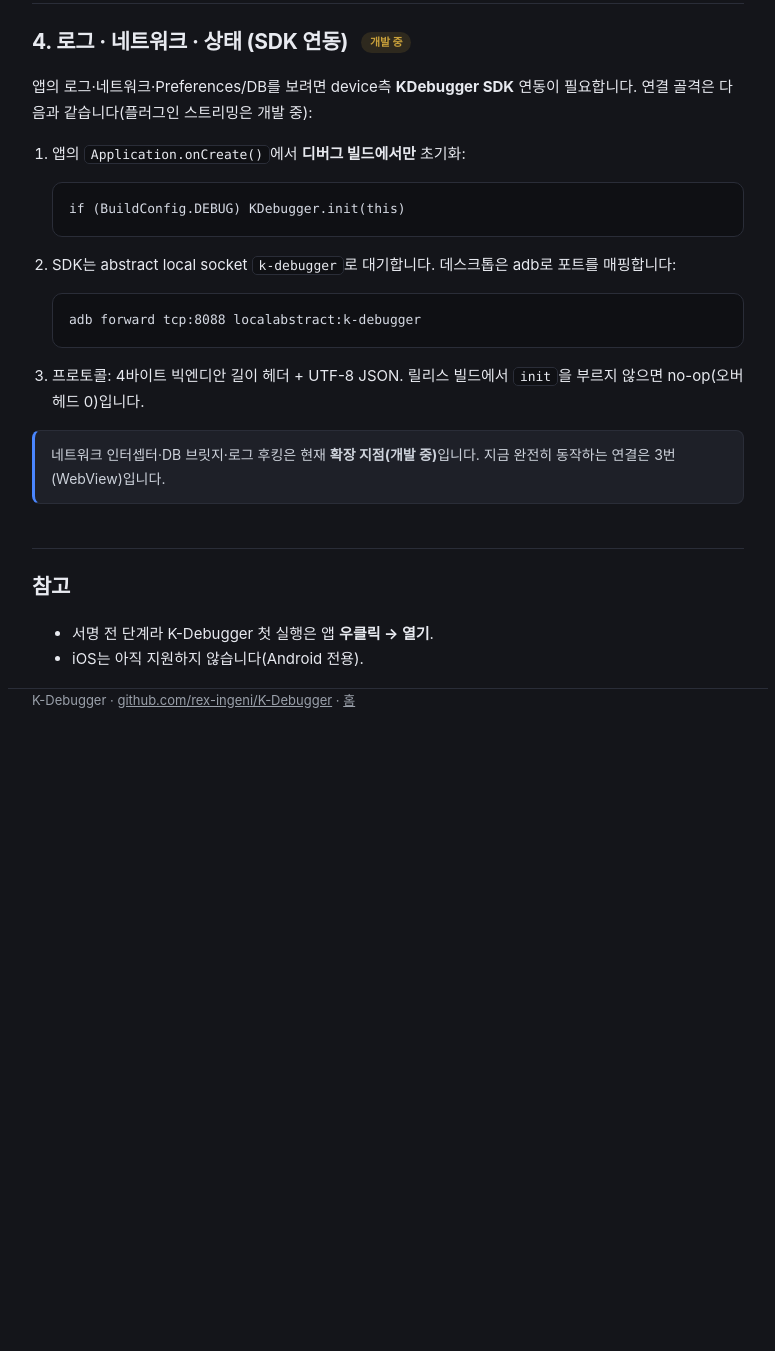
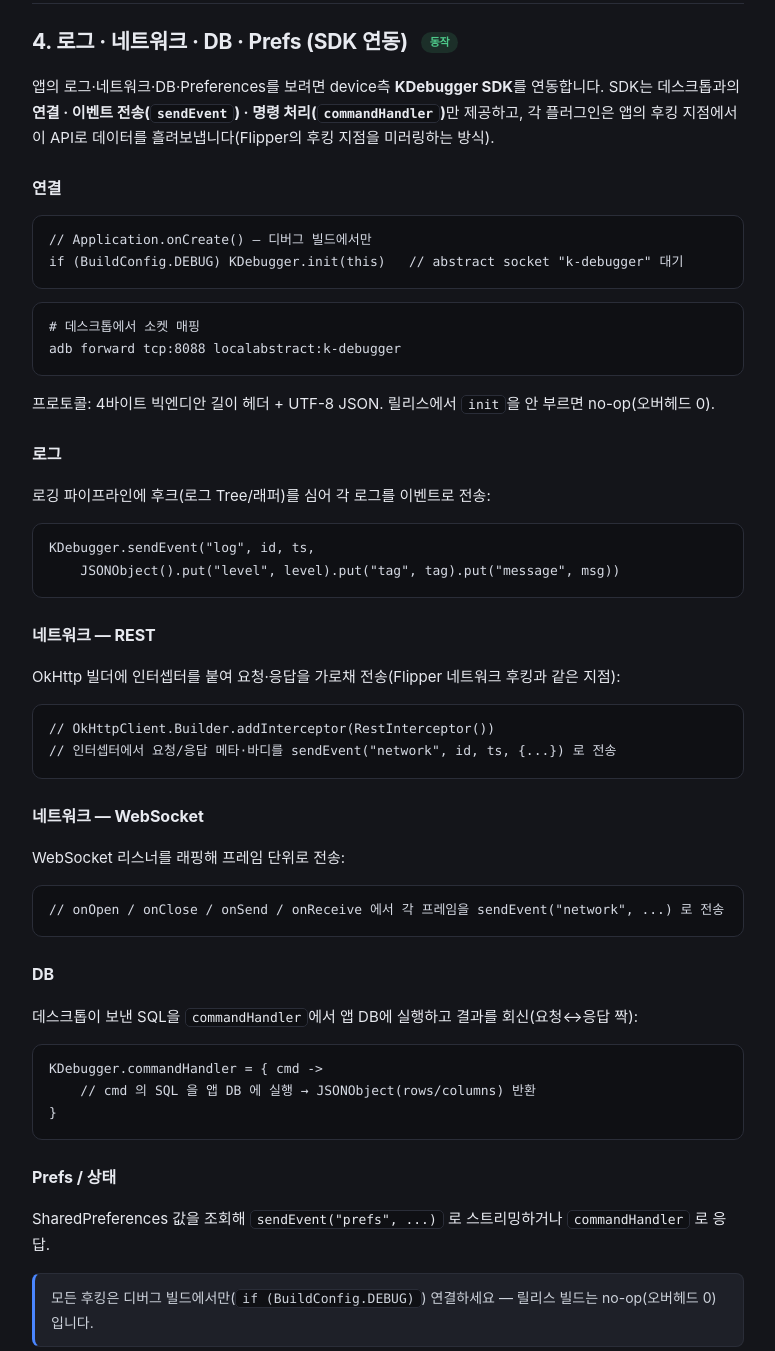
Before and after one commit to rex-ingeni/K-Debugger, a plain HTML site: page docs/android.html in a window 1280 px wide. Shown: the part 1320-2671 px from the top of the page, without its empty margins (252-1027 px from the left). Before the commit the page ends 2031 px from the top, so only its background shows below. Drawn offline with Linux system fonts and the light colour scheme.

Commit message:
docs: SDK 플러그인 연동 원리(로그/REST/WS/DB/Prefs)로 재작성

```diff
--- a/docs/android.html
+++ b/docs/android.html
@@ -78,18 +78,40 @@
   </ol>
   <div class="note">WebView 타깃이 안 보이면: 디버그 빌드인지, <code>setWebContentsDebuggingEnabled(true)</code>가 호출됐는지, 해당 WebView 화면이 실제로 떠 있는지 확인하세요.</div>
 
-  <h2>4. 로그 · 네트워크 · 상태 (SDK 연동) <span class="badge wip">개발 중</span></h2>
-  <p>앱의 로그·네트워크·Preferences/DB를 보려면 device측 <b>KDebugger SDK</b> 연동이 필요합니다. 연결 골격은 다음과 같습니다(플러그인 스트리밍은 개발 중):</p>
-  <ol>
-    <li>앱의 <code>Application.onCreate()</code>에서 <b>디버그 빌드에서만</b> 초기화:
-      <pre><code>if (BuildConfig.DEBUG) KDebugger.init(this)</code></pre>
-    </li>
-    <li>SDK는 abstract local socket <code>k-debugger</code>로 대기합니다. 데스크톱은 adb로 포트를 매핑합니다:
-      <pre><code>adb forward tcp:8088 localabstract:k-debugger</code></pre>
-    </li>
-    <li>프로토콜: 4바이트 빅엔디안 길이 헤더 + UTF-8 JSON. 릴리스 빌드에서 <code>init</code>을 부르지 않으면 no-op(오버헤드 0)입니다.</li>
-  </ol>
-  <div class="note">네트워크 인터셉터·DB 브릿지·로그 후킹은 현재 <b>확장 지점(개발 중)</b>입니다. 지금 완전히 동작하는 연결은 3번(WebView)입니다.</div>
+  <h2>4. 로그 · 네트워크 · DB · Prefs (SDK 연동) <span class="badge ok">동작</span></h2>
+  <p>앱의 로그·네트워크·DB·Preferences를 보려면 device측 <b>KDebugger SDK</b>를 연동합니다. SDK는 데스크톱과의 <b>연결 · 이벤트 전송(<code>sendEvent</code>) · 명령 처리(<code>commandHandler</code>)</b>만 제공하고, 각 플러그인은 앱의 후킹 지점에서 이 API로 데이터를 흘려보냅니다(Flipper의 후킹 지점을 미러링하는 방식).</p>
+
+  <h3>연결</h3>
+  <pre><code>// Application.onCreate() — 디버그 빌드에서만
+if (BuildConfig.DEBUG) KDebugger.init(this)   // abstract socket "k-debugger" 대기</code></pre>
+  <pre><code># 데스크톱에서 소켓 매핑
+adb forward tcp:8088 localabstract:k-debugger</code></pre>
+  <p>프로토콜: 4바이트 빅엔디안 길이 헤더 + UTF-8 JSON. 릴리스에서 <code>init</code>을 안 부르면 no-op(오버헤드 0).</p>
+
+  <h3>로그</h3>
+  <p>로깅 파이프라인에 후크(로그 Tree/래퍼)를 심어 각 로그를 이벤트로 전송:</p>
+  <pre><code>KDebugger.sendEvent("log", id, ts,
+    JSONObject().put("level", level).put("tag", tag).put("message", msg))</code></pre>
+
+  <h3>네트워크 — REST</h3>
+  <p>OkHttp 빌더에 인터셉터를 붙여 요청·응답을 가로채 전송(Flipper 네트워크 후킹과 같은 지점):</p>
+  <pre><code>// OkHttpClient.Builder.addInterceptor(RestInterceptor())
+// 인터셉터에서 요청/응답 메타·바디를 sendEvent("network", id, ts, {...}) 로 전송</code></pre>
+
+  <h3>네트워크 — WebSocket</h3>
+  <p>WebSocket 리스너를 래핑해 프레임 단위로 전송:</p>
+  <pre><code>// onOpen / onClose / onSend / onReceive 에서 각 프레임을 sendEvent("network", ...) 로 전송</code></pre>
+
+  <h3>DB</h3>
+  <p>데스크톱이 보낸 SQL을 <code>commandHandler</code>에서 앱 DB에 실행하고 결과를 회신(요청↔응답 짝):</p>
+  <pre><code>KDebugger.commandHandler = { cmd -&gt;
+    // cmd 의 SQL 을 앱 DB 에 실행 → JSONObject(rows/columns) 반환
+}</code></pre>
+
+  <h3>Prefs / 상태</h3>
+  <p>SharedPreferences 값을 조회해 <code>sendEvent("prefs", ...)</code> 로 스트리밍하거나 <code>commandHandler</code> 로 응답.</p>
+
+  <div class="note">모든 후킹은 디버그 빌드에서만(<code>if (BuildConfig.DEBUG)</code>) 연결하세요 — 릴리스 빌드는 no-op(오버헤드 0)입니다.</div>
 
   <h2>참고</h2>
   <ul>
```
